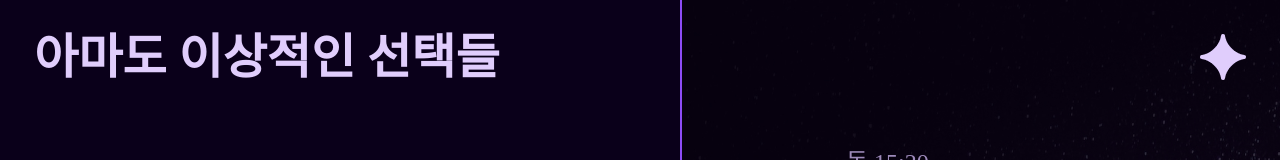
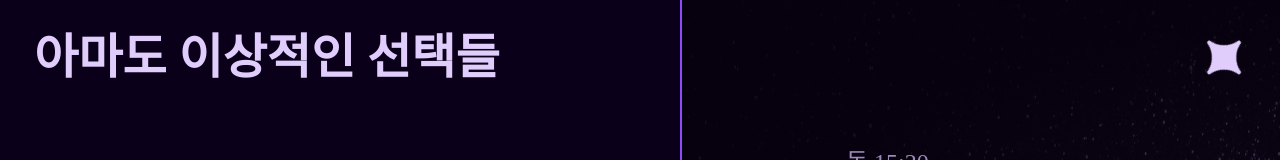
Before and after one commit to merryfraise/ideal_choice, a Next.js app: page /1 in a window 1280 px wide. Shown: the top 160 px of the page. Built offline with nearby package versions, Linux system fonts and the light colour scheme; a web font is replaced by a local one.

Commit message:
🍓 style: Modify nav rotate degree of chosen & hidden page

```diff
--- a/src/app/[slug]/layout.tsx
+++ b/src/app/[slug]/layout.tsx
@@ -108,6 +108,7 @@ const chosenLayoutStyle = css`
     top: 0;
     margin-right: 34px;
     margin-top: 34px;
+    transform: rotate(45deg);
   }
 `;
 
@@ -219,7 +220,7 @@ export default function ChosenLayout({ params, children }: ChosenLayoutProps) {
       <article className={route.includes('hidden') ? 'hidden' : ''}>
         <nav>
           {route.includes('hidden') ? (
-            <Link href={`/random`}>
+            <Link href={`/${paramsSlug}`}>
               <Image
                 src="/images/nav_purewhite.png"
                 alt="navigation"
```
